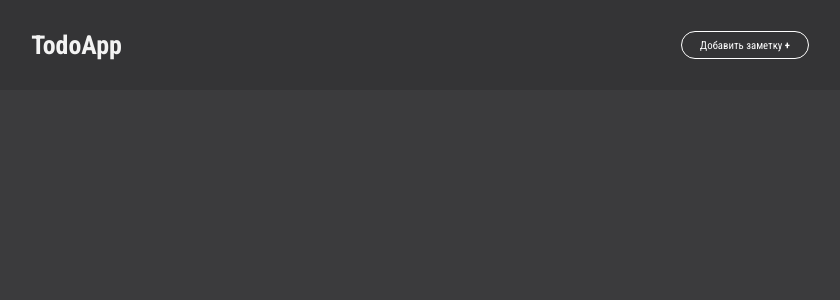
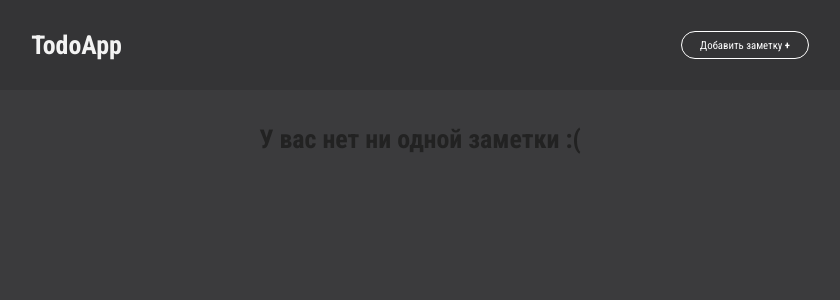
Before and after one commit to karchev97/todo, a Vue app: page / in a window 1280 px wide. Shown: the top 300 px of the page, without its empty margins (220-1060 px from the left). Built offline with nearby package versions, Linux system fonts and the light colour scheme.

Commit message:
Complete

```diff
--- a/src/components/Add.vue
+++ b/src/components/Add.vue
@@ -86,7 +86,7 @@ export default {
         },
         topOffset: function () {
             return {
-                top: this.showModal ? '25px' : '-400px'
+                top: this.showModal ? '25px' : '-900px'
             }
         },
     },
--- a/src/scss/main.scss
+++ b/src/scss/main.scss
@@ -345,6 +345,15 @@ html, body {
     border: 1px solid red;
 }
 
+.no-notes {
+    display: block;
+    width: 100%;
+    text-align: center;
+    color: #222222;
+    font-family: 'Roboto Condensed', sans-serif;
+    font-weight: 700;
+}
+
 @media (max-width: 540px) {
     html, body {
         zoom: 100%;
--- a/src/store/index.js
+++ b/src/store/index.js
@@ -5,7 +5,7 @@ Vue.use(Vuex)
 
 export default new Vuex.Store({
   state: {
-    notes: JSON.parse(localStorage.getItem('notes')),
+    notes: JSON.parse(localStorage.getItem('notes')) || [],
   },
   getters: {
     NOTES: state => {
--- a/src/views/Edit.vue
+++ b/src/views/Edit.vue
@@ -158,6 +158,7 @@ export default {
             } else {
                 this.emptyField = false;
             }
+            this.showButtons();
         },
         // Метод удаления заметки
         deleteNote: function () {
--- a/src/views/Home.vue
+++ b/src/views/Home.vue
@@ -8,7 +8,7 @@
       :items="todo.items"
       @delete-item="deleteItem($event)"
     />
-
+    <h1 v-if="notes.length == 0" class="no-notes">У вас нет ни одной заметки :(</h1>
     <div class="blur" :style="isDisplay" @click="accept = !accept"></div>
     <div class="modal-close" :style="topMargin">
       <h3>Хотите удалить данную заметку?</h3>
```
